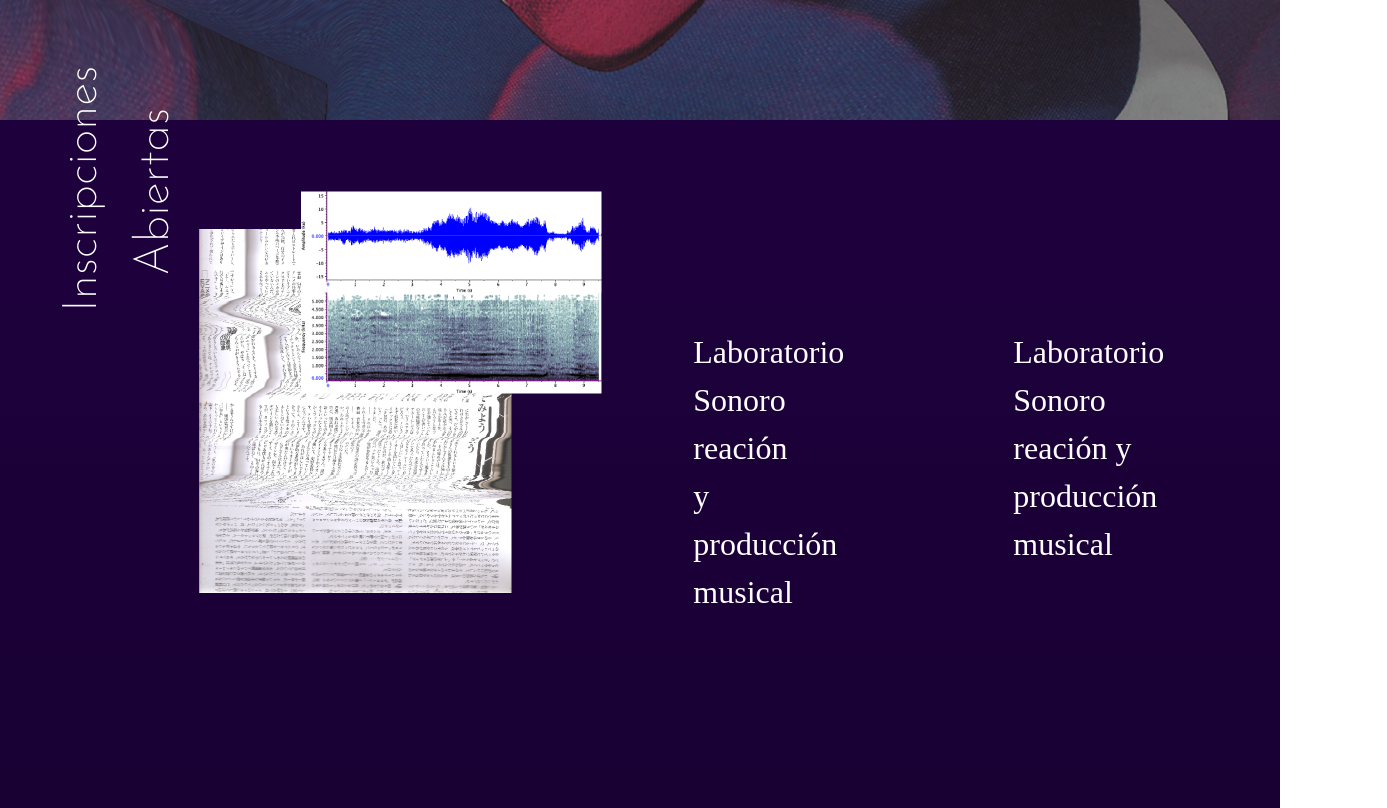
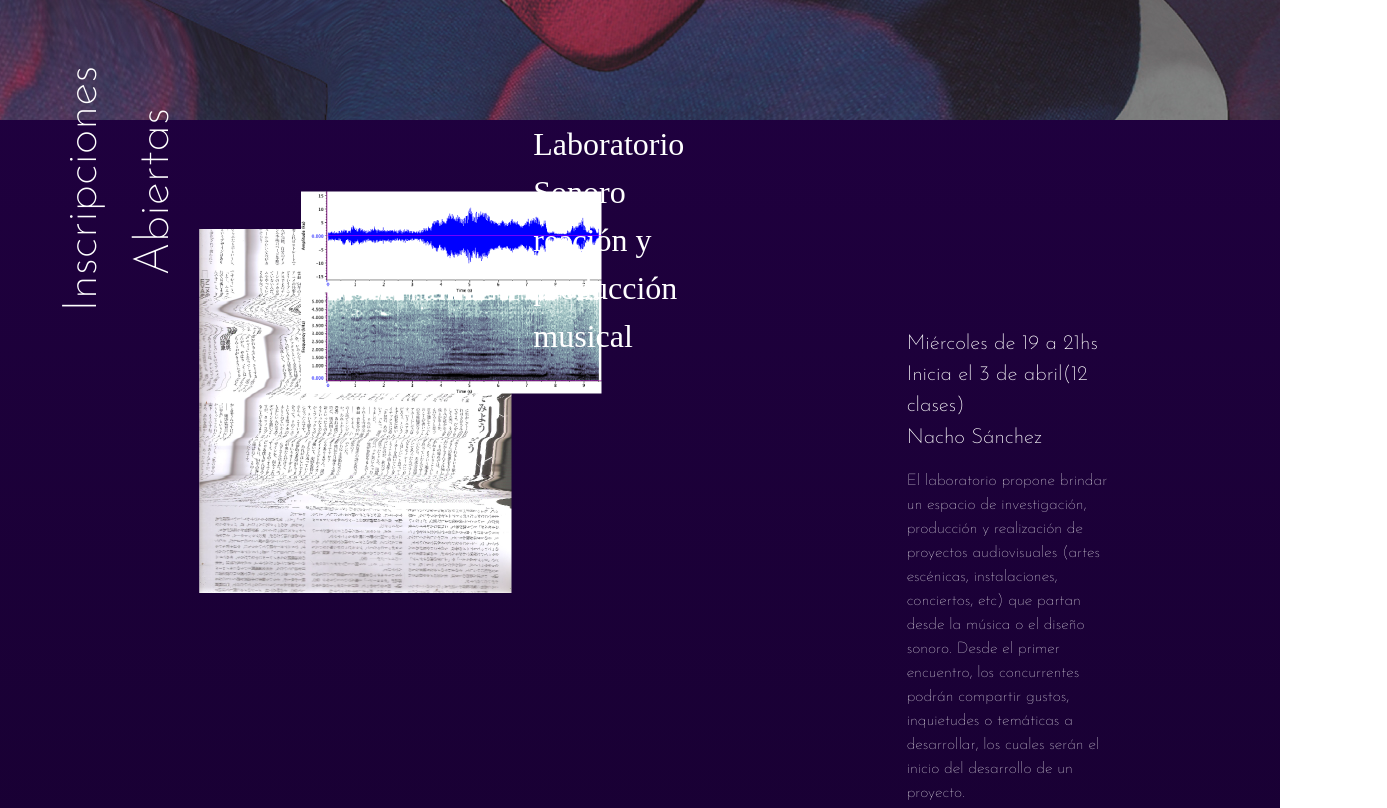
Before and after one commit to QuinioaAlejandro/Quinoto, a plain HTML site: page pages/formacion.html in a window 1280 px wide. Shown: the part 740-1548 px from the top of the page, 1387 px wide, since content can reach past the window. Drawn offline with nearby package versions, Linux system fonts and the light colour scheme.

Commit message:
form-dos

```diff
--- a/pages/formacion.html
+++ b/pages/formacion.html
@@ -67,7 +67,7 @@
                     <img src="../img/for1.png" alt="campo rosa">
                 </article>
 
-                <article class="col-2 texto-grid">
+                <article class="col-2 taller">
                     <p>Laboratorio <br>
                         Sonoro <br>
                         reación y <br>
@@ -77,11 +77,14 @@
                 </article>
 
                 <article class="col-5 texto-grid">
-                    <p>Laboratorio <br>
-                        Sonoro <br>
-                        reación y <br>
-                        producción <br>
-                        musical
+                    <p class="horario">Miércoles de 19 a 21hs <br>
+                        Inicia el 3 de abril(12 clases) <br>
+                        Nacho Sánchez</p>
+
+                    <p class="desc">El laboratorio propone brindar un espacio de investigación, producción y realización de proyectos
+                        audiovisuales (artes escénicas, instalaciones, conciertos, etc) que partan desde la música o el
+                        diseño sonoro. Desde el primer encuentro, los concurrentes podrán compartir gustos, inquietudes
+                        o temáticas a desarrollar, los cuales serán el inicio del desarrollo de un proyecto.
                     </p>
                 </article>
 
--- a/style/style.css
+++ b/style/style.css
@@ -474,7 +474,24 @@ font-size: 5rem!important;
 transform: rotate(-90deg);
 width: 30vh;
 text-align: center;
+}
 
+.desc{
+  font-family: josefin sans;
+  font-size: 1rem;
+  font-weight: 100;
+}
+
+.horario{
+  font-family: josefin sans;
+  font-size: 1.3rem;
+  font-weight: 200;
+}
+
+.taller{
+  font-family: aboreto;
+  font-size: 2rem;
+  color: white;
 }
 
 /* CONTACTO */
```
Lines whose indentation alone changed are shown as unchanged.
